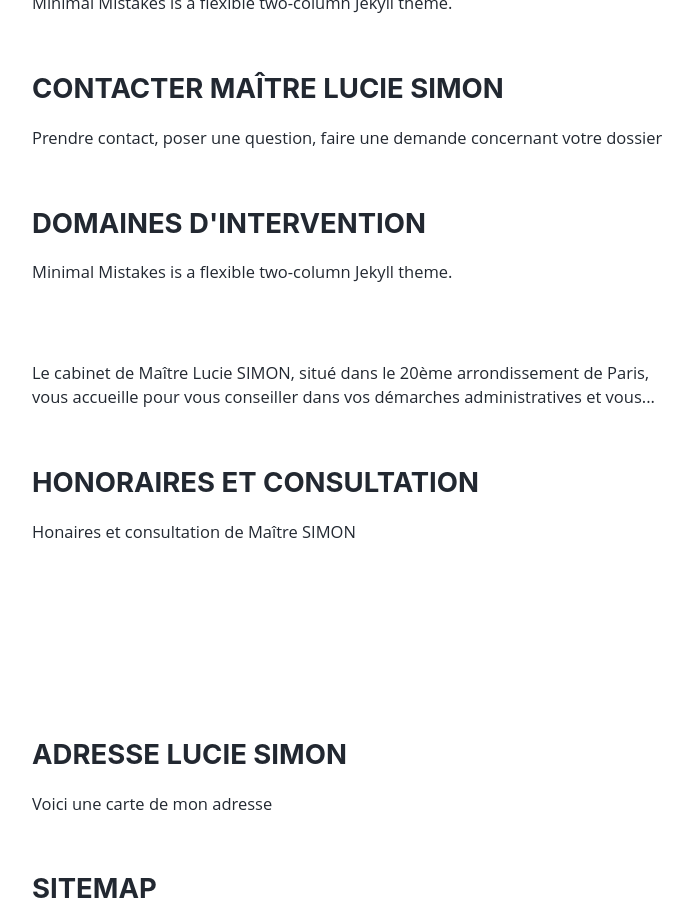
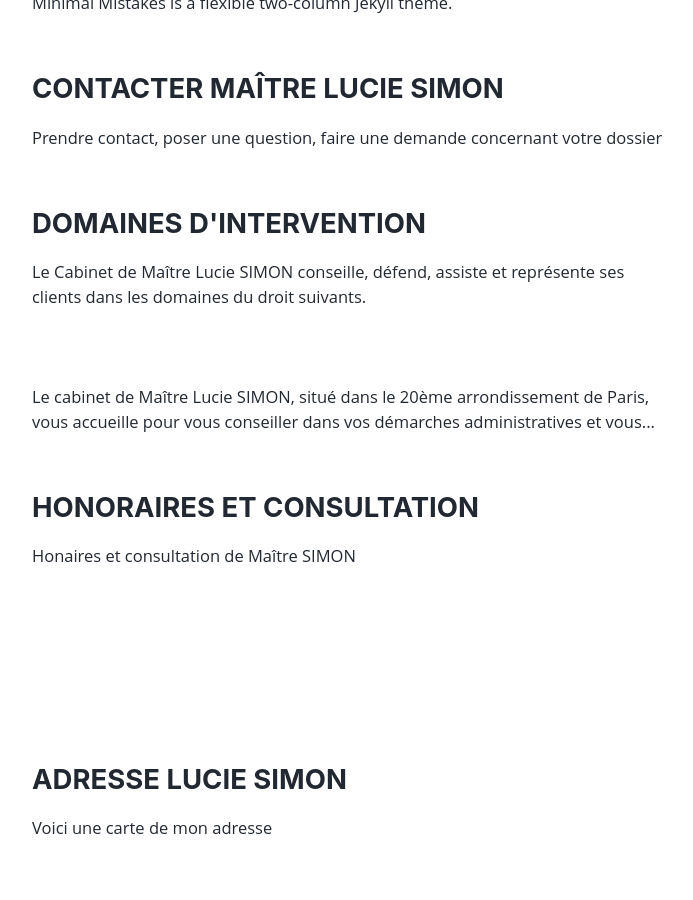
Before and after one commit to luciesimonavocate/luciesimonavocate.github.io, a Jekyll site: the page built from _pages/sitemap.md, in a window 1280 px wide and 900 px high, scrolled down 641 px. Shown: the whole window, without its empty margins (290-983 px from the left). Built offline with Jekyll 4.4.1, drawn with Linux system fonts in a browser that asks for light colours.

Commit message:
Changed excerpt for domains

```diff
--- a/_pages/domaines.md
+++ b/_pages/domaines.md
@@ -1,6 +1,6 @@
 ---
 title: "Domaines d'Intervention"
-excerpt: "Minimal Mistakes is a flexible two-column Jekyll theme."
+excerpt: "Le Cabinet de Maître Lucie SIMON conseille, défend, assiste et représente ses clients dans les domaines du droit suivants."
 sitemap: true
 permalink: /domaines/
 ---
```
